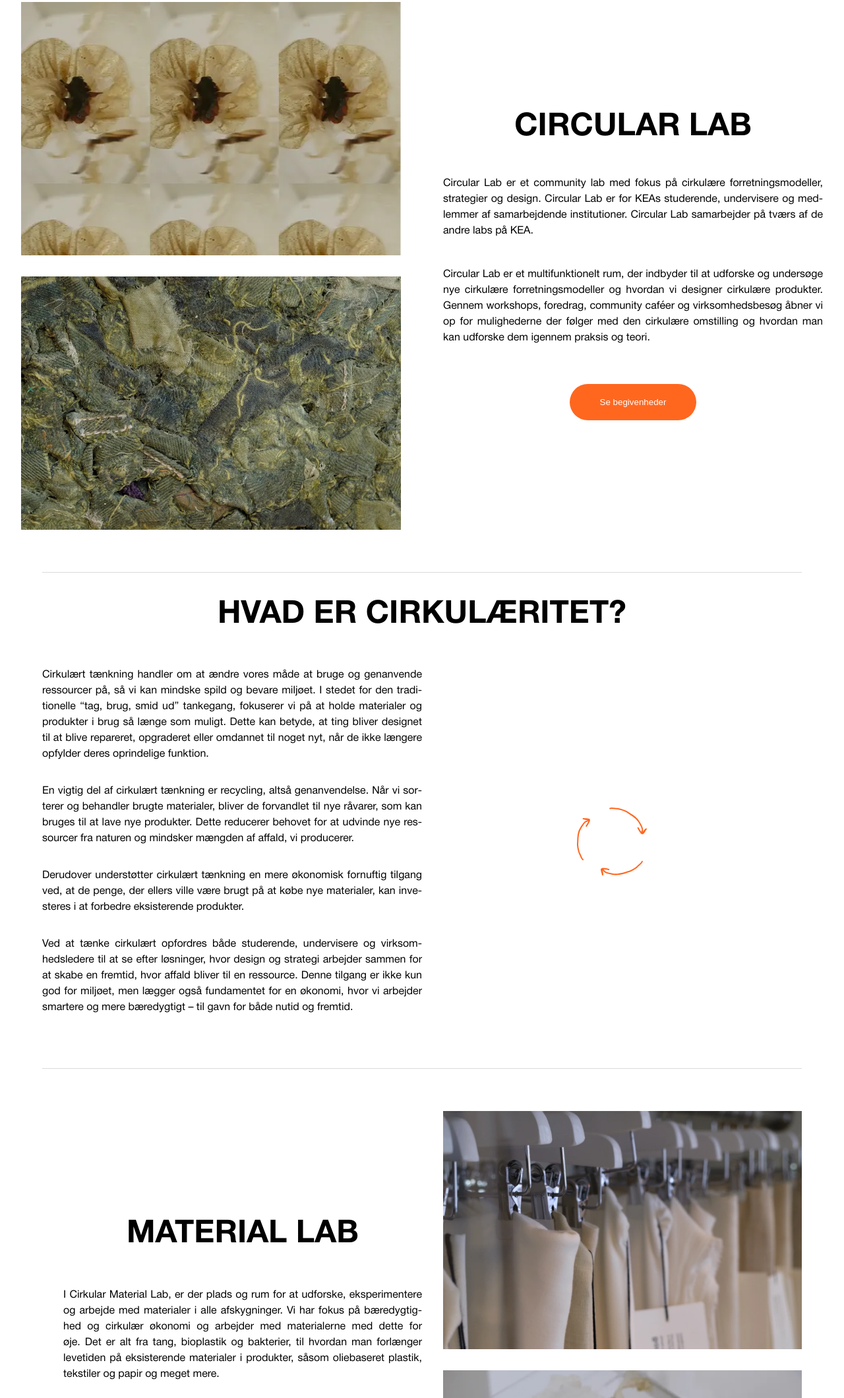
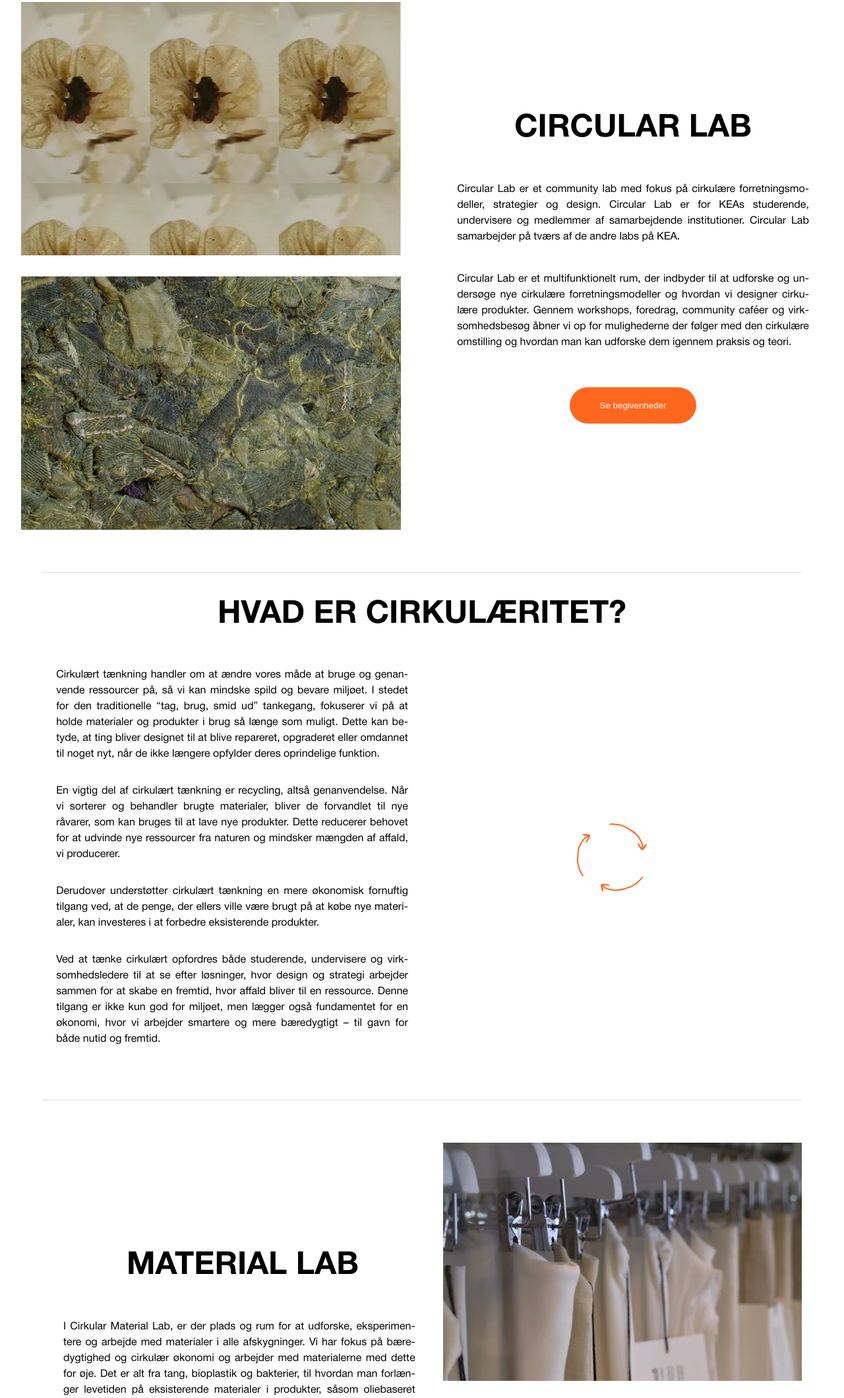
Before and after one commit to kodeaberne/circularlab, an Astro site: page / in a window 1280 px wide. Shown: the part 681-2800 px from the top of the page at 66% size. Built offline with nearby package versions, Linux system fonts and the light colour scheme; Astro itself is replaced by a stand-in of ours.

Commit message:
fix(fonts): fix paragraph width
Fixes kod-149.

- set p max width: 60ch.
- set font sizes
- changes h1 to h2 for better accessibility.

```diff
--- a/src/components/About.astro
+++ b/src/components/About.astro
@@ -7,7 +7,7 @@
 
 <div class="grid_1-1" id="about">
   <div class="text_container">
-    <h1>Circular Lab</h1>
+    <h2>Circular Lab</h2>
     <p>
       Circular Lab er et community lab med fokus på cirkulære
       forretningsmodeller, strategier og design. Circular Lab er for KEAs
@@ -54,7 +54,7 @@
     height: auto;
     object-fit: cover;
   }
-  h1 {
+  h2 {
     font-family: "HelveticaBold";
     text-transform: uppercase;
     text-align: center;
@@ -63,11 +63,11 @@
 
   p {
     font-family: "HelveticaRoman";
-    padding-bottom: 10px;
-    line-height: 150%;
+    padding-bottom: 0.5rem;
     text-align: justify;
     text-wrap: pretty;
     hyphens: auto;
+    max-width: 60ch;
   }
 
   @media (min-width: 800px) {
--- a/src/components/Ansvar.astro
+++ b/src/components/Ansvar.astro
@@ -7,7 +7,7 @@
 
 <section class="grid_1-1">
   <div class="text_container">
-    <h1>Ansvar</h1>
+    <h2>Ansvar</h2>
     <p>
       Ved at omdefinere vores traditionelle “tag, brug, smid ud”-model til en
       tilgang, der prioriterer reparabilitet, opgradering og genanvendelse,
@@ -44,7 +44,7 @@
     border-bottom: 1px solid var(--lightgrey);
     padding-bottom: 4rem;
   }
-  h1 {
+  h2 {
     text-align: center;
     text-transform: uppercase;
   }
@@ -60,7 +60,6 @@
     text-align: justify;
     hyphens: auto;
     text-wrap: pretty;
-    line-height: 150%;
   }
 
   img .video {
--- a/src/components/HvadEr.astro
+++ b/src/components/HvadEr.astro
@@ -4,7 +4,7 @@
 ---
 
 <section>
-  <h1>Hvad er cirkulæritet?</h1>
+  <h2>Hvad er cirkulæritet?</h2>
   <div class="grid_1-1">
     <div class="textbox1 text">
       <p>
@@ -46,7 +46,7 @@
 </section>
 
 <style>
-  h1 {
+  h2 {
     font-family: "HelveticaBold";
     text-transform: uppercase;
     text-align: center;
--- a/src/components/MaterialLab.astro
+++ b/src/components/MaterialLab.astro
@@ -10,7 +10,7 @@
 
 <section>
     <div class='container'>
-        <h1>Material Lab</h1>
+        <h2>Material Lab</h2>
         <p>
             I Cirkular Material Lab, er der plads og rum for at udforske,
             eksperimentere og arbejde med materialer i alle afskygninger. Vi har
@@ -59,7 +59,7 @@
     .container {
         margin-bottom: 4rem;
     }
-    h1 {
+    h2 {
         text-align: center;
         text-transform: uppercase;
     }
--- a/src/styles/fonts.css
+++ b/src/styles/fonts.css
@@ -15,12 +15,12 @@
 
 h1 {
     font-family: "HelveticaBold";
-    font-size: 3rem;
+    font-size: 4rem;
 }
 
 h2 {
     font-family: "HelveticaBold";
-    font-size: 1.5rem;
+    font-size: 3rem;
 }
 
 h3 {
@@ -31,4 +31,6 @@
 p {
     font-family: "HelveticaRoman";
     font-size: 1rem;
+    max-width: 60ch;
+    line-height: 1.5rem;
 }
```
